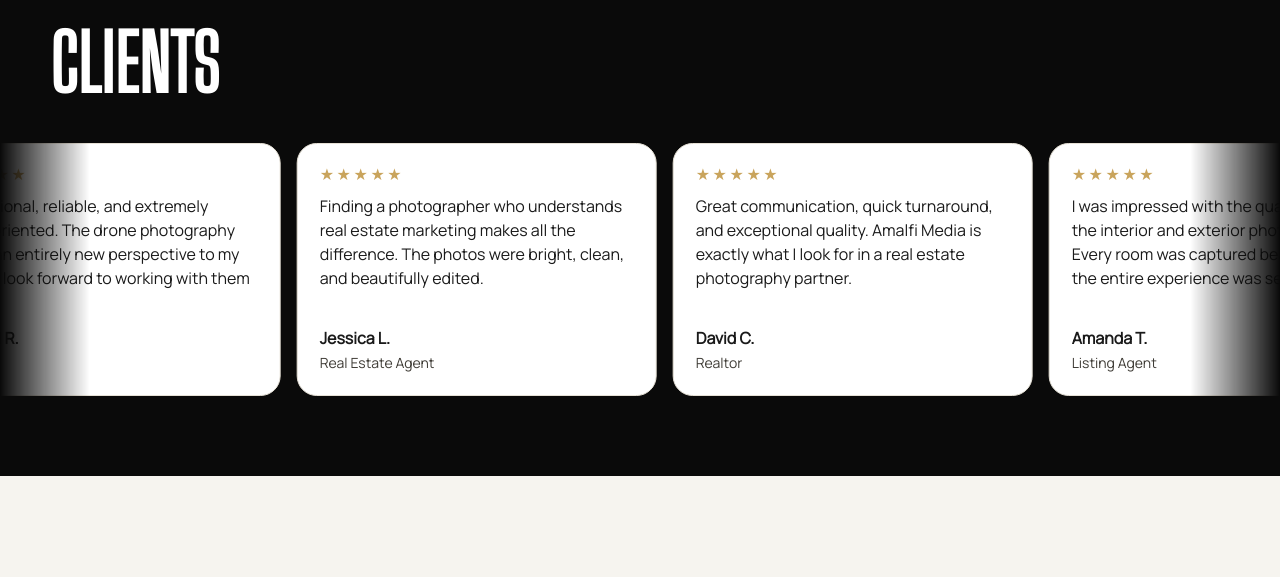
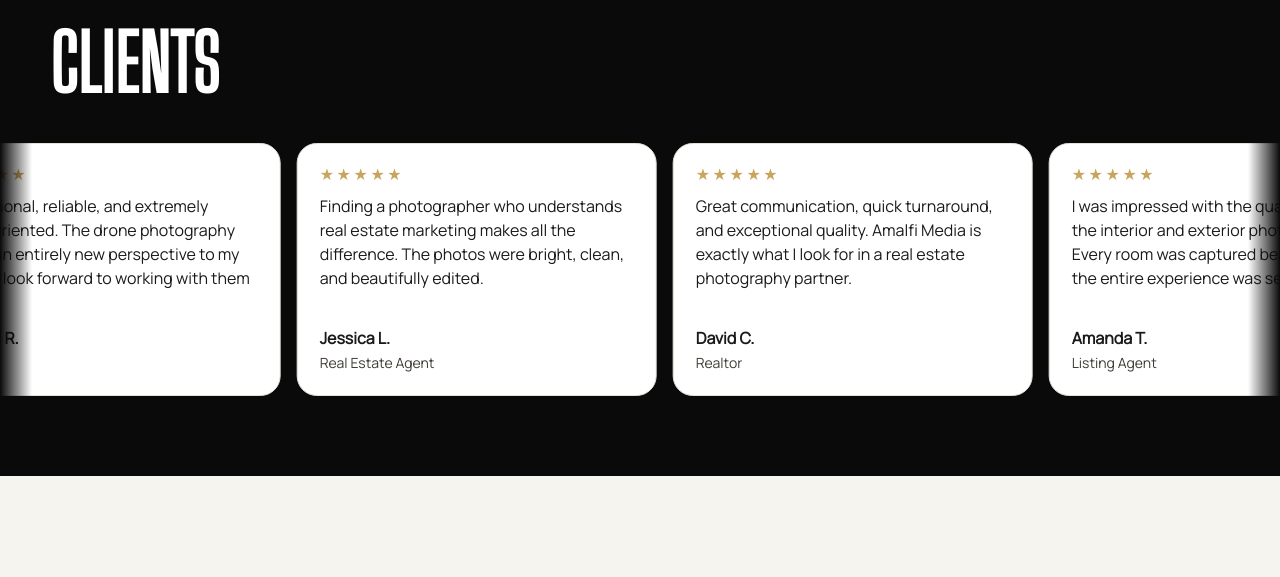
Before and after one commit to Sclxr/amalfi-media-platform, an Astro site in the folder landing/: page / in a window 1280 px wide. Shown: the part 4820-5397 px from the top of the page. Built offline with nearby package versions, Linux system fonts and the light colour scheme; Astro itself is replaced by a stand-in of ours.

Commit message:
Fade the review row into the black background.
The marquee mask is a short alpha gradient, transparent to black, so the white cards dissolve at the edges instead of leaving a wide light wash.

Co-authored-by: Eathen <Sclxr@users.noreply.github.com>

```diff
--- a/landing/src/styles/global.css
+++ b/landing/src/styles/global.css
@@ -265,8 +265,13 @@ footer a { display: inline-flex; min-height: 44px; align-items: center; text-dec
   max-width: 100%;
   overflow: hidden;
   padding-block: 8px;
-  -webkit-mask-image: linear-gradient(90deg, transparent, #000 7%, #000 93%, transparent);
-  mask-image: linear-gradient(90deg, transparent, #000 7%, #000 93%, transparent);
+  -webkit-mask-image: linear-gradient(90deg, transparent, #000 32px, #000 calc(100% - 32px), transparent);
+  mask-image: linear-gradient(90deg, transparent, #000 32px, #000 calc(100% - 32px), transparent);
+  -webkit-mask-size: 100% 100%;
+  mask-size: 100% 100%;
+  -webkit-mask-repeat: no-repeat;
+  mask-repeat: no-repeat;
+  mask-mode: alpha;
 }
 .marquee:focus-visible { outline: 2px solid var(--gold-2); outline-offset: 4px; }
 .marquee-track {
```
